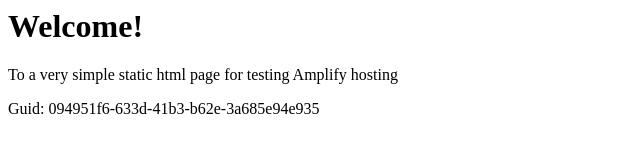
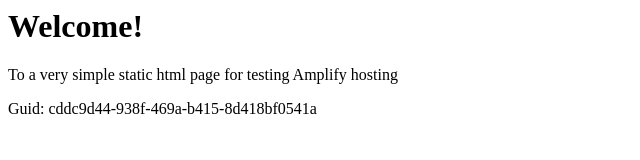
Before and after one commit to aws-aemilia-gru/Github-PR-Commit-Integration-Test-DoNotTouch-GitHubWebhookPushCanaryTest-v1-preprod-sa-east-1, a website: page src/index.html in a window 1280 px wide. Shown: the full height of the page, 0-640 px from the left. Drawn offline with Linux system fonts and the light colour scheme.

Commit message:
commit from integ tests

```diff
--- a/src/index.html
+++ b/src/index.html
@@ -12,6 +12,6 @@
 <body>
     <h1>Welcome!</h1>
     <p>To a very simple static html page for testing Amplify hosting</p>
-    <p>Guid: 094951f6-633d-41b3-b62e-3a685e94e935</p></body>
+    <p>Guid: cddc9d44-938f-469a-b415-8d418bf0541a</p></body>
 
 </html>
```
